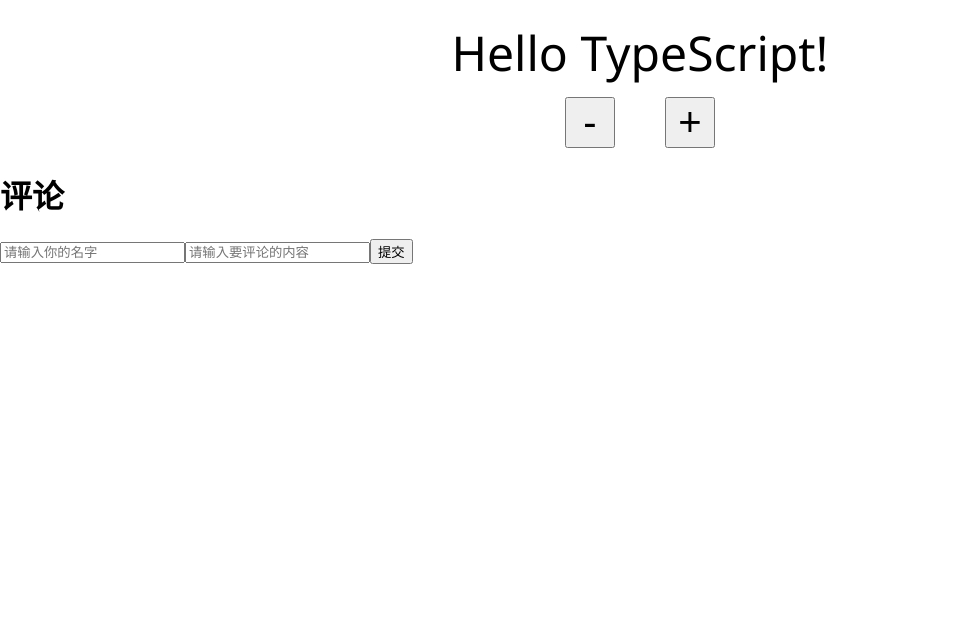
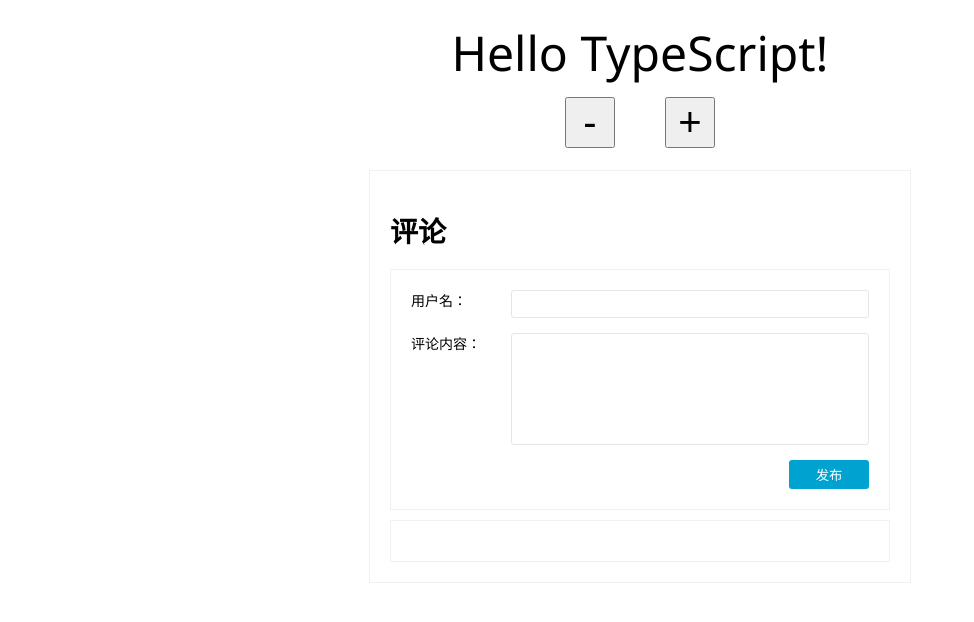
Before and after one commit to 22ricky/my-ts-demo, a React (Create React App) app: page / in a window 1280 px wide. Shown: the top 622 px of the page, without its empty margins (0-974 px from the left). Built offline with nearby package versions, Linux system fonts and the light colour scheme.

Commit message:
Add Comment StyleSheet

```diff
--- /dev/null
+++ b/src/components/Comment.css
@@ -0,0 +1,96 @@
+.wrapper {
+  width: 500px;
+  margin: 10px auto;
+  padding: 20px;
+  font-size: 14px;
+  background-color: #fff;
+  border: 1px solid #f1f1f1;
+}
+
+/* 评论表单样式 */
+.comment-form {
+  margin-bottom: 10px;
+  padding: 20px;
+  background-color: #fff;
+  border: 1px solid #f1f1f1;
+}
+
+.comment-field {
+  display: flex;
+  margin-bottom: 15px;
+}
+
+.comment-field .comment-field-name {
+  display: flex;
+  flex-basis: 100px;
+  font-size: 14px;
+}
+
+.comment-field .comment-field-input {
+  display: flex;
+  flex: 1;
+}
+
+.comment-field-input input,
+.comment-field-input textarea {
+  flex: 1;
+  padding: 5px;
+  font-size: 14px;
+  border: 1px solid #e6e6e6;
+  border-radius: 3px;
+  outline: none;
+  resize: none;
+}
+
+.comment-field-input textarea {
+  height: 100px;
+}
+
+.comment-field-button {
+  display: flex;
+  justify-content: flex-end;
+}
+
+.comment-field-button button {
+  width: 80px;
+  padding: 5px 10px;
+  border: none;
+  border-radius: 3px;
+  background-color: #00a3cf;
+  color: #fff;
+  outline: none;
+  cursor: pointer;
+}
+
+.comment-field-button button:active {
+  background-color: #13c1f1;
+}
+
+/* 评论列表样式 */
+.comment-list {
+  background-color: #fff;
+  border: 1px solid #f1f1f1;
+  padding: 20px;
+}
+
+/* 评论组件样式 */
+.comment {
+  display: flex;
+  border-bottom: 1px solid #f1f1f1;
+  margin-bottom: 10px;
+  padding-bottom: 10px;
+  min-height: 50px;
+}
+
+.comment .comment-author {
+  flex-shrink: 0;
+}
+
+.comment span {
+  color: #00a3cf;
+  font-style: italic;
+}
+
+.comment p {
+  margin: 0;
+}
--- a/src/components/Comment.tsx
+++ b/src/components/Comment.tsx
@@ -10,9 +10,11 @@ interface CommentState {
 class Comment extends React.Component<CommentProps, CommentState> {
   public render() {
     return (
-      <div>
-        <h2>{this.props.author}</h2>
-        {this.props.children}
+      <div className="comment">
+         <div className="comment-author">
+          <span>{this.props.author}</span>：
+        </div>
+        <p>{this.props.children}</p>
       </div>
     );
   }
--- a/src/components/CommentForm.tsx
+++ b/src/components/CommentForm.tsx
@@ -37,22 +37,31 @@ class CommentForm extends React.Component<CommentFormProps, CommentFormState> {
 
   public render() {
     return (
-      <form onSubmit={this.handleSublit.bind( this )} className="commentForm">
+      <div className="comment-form">
+        <div className="comment-field">
+          <span className="comment-field-name">用户名：</span>
+          <div className="comment-field-input">
             <input
-          type="text"
-          placeholder="请输入你的名字"
               value={this.state.author}
               onChange={this.handleAuthorChange.bind( this )}
             />
-        <input
-          type="text"
-          className="text"
-          placeholder="请输入要评论的内容"
+          </div>
+        </div>
+        <div className="comment-field">
+          <span className="comment-field-name">评论内容：</span>
+          <div className="comment-field-input">
+            <textarea
               value={this.state.text}
               onChange={this.handleTextChange.bind( this )}
             />
-        <input type="submit" value="提交" />
-      </form>
+          </div>
+        </div>
+        <div className="comment-field-button">
+          <button onClick={this.handleSublit.bind( this )}>
+            发布
+          </button>
+        </div>
+      </div>
     );
   }
 }
--- a/src/components/CommentList.tsx
+++ b/src/components/CommentList.tsx
@@ -1,5 +1,6 @@
 import * as React from 'react';
 import Comment from './Comment';
+import './Comment.css';
 
 interface Data {
   id: number;
@@ -11,12 +12,15 @@ interface CommentListProps {
   data: Data[];
 }
 
-class CommentList extends React.Component<CommentListProps, {}> {
+interface CommentListState {
+}
+
+class CommentList extends React.Component<CommentListProps, CommentListState> {
   public render() {
     const commentNodes = this.props.data.map(({ id, author, text }) =>
     <Comment key={`${id}`} author={author}>{text}</Comment> );
     return (
-      <div className="commentList">
+      <div className="comment-list">
         {commentNodes}
       </div>
     );
--- a/src/containers/CommentBox.tsx
+++ b/src/containers/CommentBox.tsx
@@ -41,10 +41,10 @@ class CommentBox extends React.Component<CommentBoxProps, CommentBoxState> {
 
   public render() {
     return (
-      <div>
+      <div className="wrapper">
         <h1>评论</h1>
+        <CommentForm onCommentSubmit={this.handleCommentSubmit.bind( this )} />
         <CommentList data={this.state.data} />
-        <CommentForm onCommentSubmit={this.handleCommentSubmit.bind( this )} />
       </div>
     );
   }
```
Also changed, not shown: 1 other file (tests, documents, lock files or other folders). Lines whose indentation alone changed are shown as unchanged.
